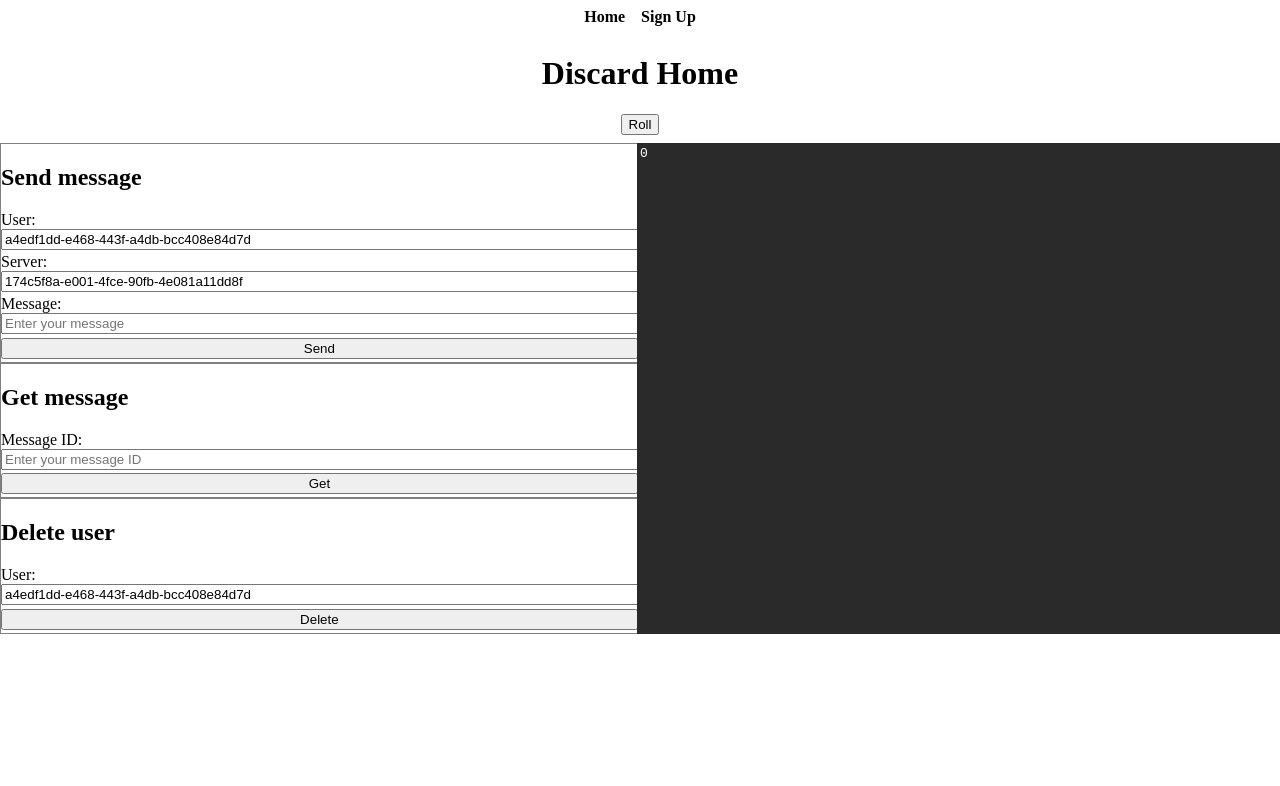
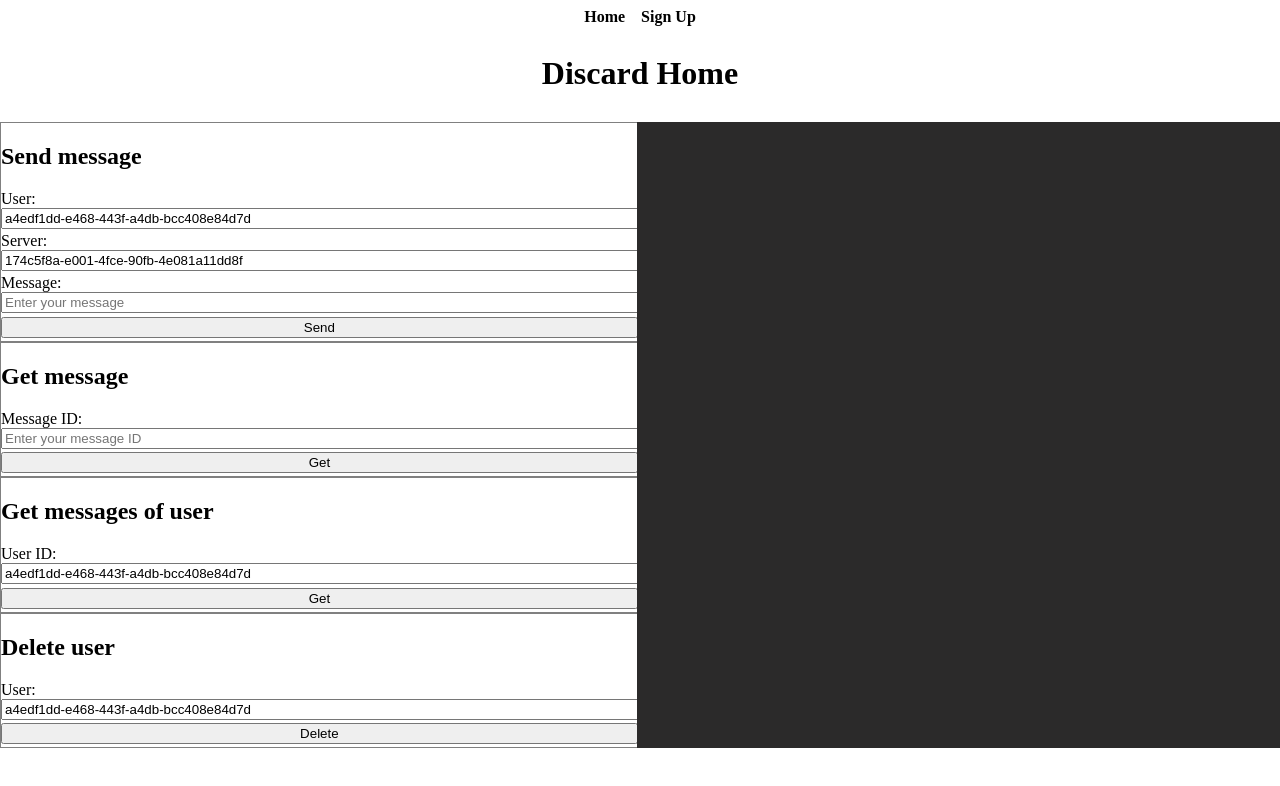
Before and after one commit to syl-discard/frontend, a SvelteKit app: page / in a window 1280 px wide. Shown: the top 786 px of the page. Built offline with nearby package versions, Linux system fonts and the light colour scheme.

Commit message:
added nw functionalities to delete + removed roll

```diff
--- a/src/routes/+page.server.ts
+++ b/src/routes/+page.server.ts
@@ -42,6 +42,25 @@ export const actions: Actions = {
 
 		return successfulResponse(json, response.status);
 	},
+	getMessagesByUser: async ({ request }) => {
+		const data: FormData = await request.formData();
+		const id = data.get('userid');
+
+		const response: Response = await fetch(
+			env.API_URL + '/message/user/' + id,
+			{
+				method: 'GET'
+			}
+		);
+
+		const json = await response.json();
+
+		if (!response.ok) {
+			return failedResponse(json, response.status);
+		}
+
+		return successfulResponse(json, response.status);
+	},
 	deleteUser: async ({ request }) => {
 		const data: FormData = await request.formData();
 		const id = data.get('userid');
@@ -64,10 +83,7 @@ export const actions: Actions = {
 	}
 };
 
-export const successfulResponse = (
-	json: unknown,
-	status: number
-): CustomResponse => {
+const successfulResponse = (json: unknown, status: number): CustomResponse => {
 	return {
 		success: true,
 		status: status,
@@ -75,10 +91,7 @@ export const successfulResponse = (
 	};
 };
 
-export const failedResponse = (
-	json: unknown,
-	status: number
-): CustomResponse => {
+const failedResponse = (json: unknown, status: number): CustomResponse => {
 	return {
 		success: false,
 		status: status,
--- a/src/routes/+page.svelte
+++ b/src/routes/+page.svelte
@@ -1,23 +1,8 @@
 <script lang="ts">
-	import { parse } from 'svelte/compiler';
-
-	let number: Number | undefined;
-
-	async function roll() {
-		const response = await fetch('/roll');
-		number = await response.json();
-	}
-
-	export let data;
 	export let form;
 </script>
 
 <h1>Discard Home</h1>
-
-<button on:click={roll}>Roll</button>
-{#if number !== undefined}
-	<p>You rolled a {number}</p>
-{/if}
 
 <div class="wrapper">
 	<div class="forms">
@@ -74,6 +59,23 @@
 			</form>
 		</div>
 		<div class="form-container">
+			<h2>Get messages of user</h2>
+			<form method="POST" action="?/getMessagesByUser">
+				<div>
+					<label for="userid">User ID:</label>
+					<input
+						name="userid"
+						type="text"
+						placeholder="Enter your user ID"
+						autocomplete="off"
+						value="a4edf1dd-e468-443f-a4db-bcc408e84d7d"
+					/>
+				</div>
+
+				<input type="submit" value="Get" />
+			</form>
+		</div>
+		<div class="form-container">
 			<h2>Delete user</h2>
 			<form method="POST" action="?/deleteUser">
 				<div>
@@ -92,7 +94,7 @@
 		</div>
 	</div>
 	<div class="output">
-		{#if form?.success || !form?.success}
+		{#if form !== undefined}
 			<pre>{JSON.stringify(JSON.parse(form?.body ?? '0'), null, '\t')}</pre>
 		{/if}
 	</div>
```
